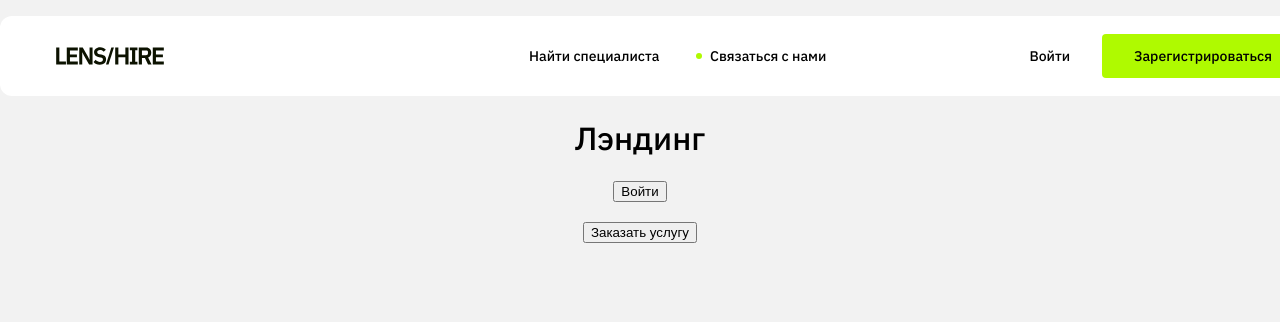
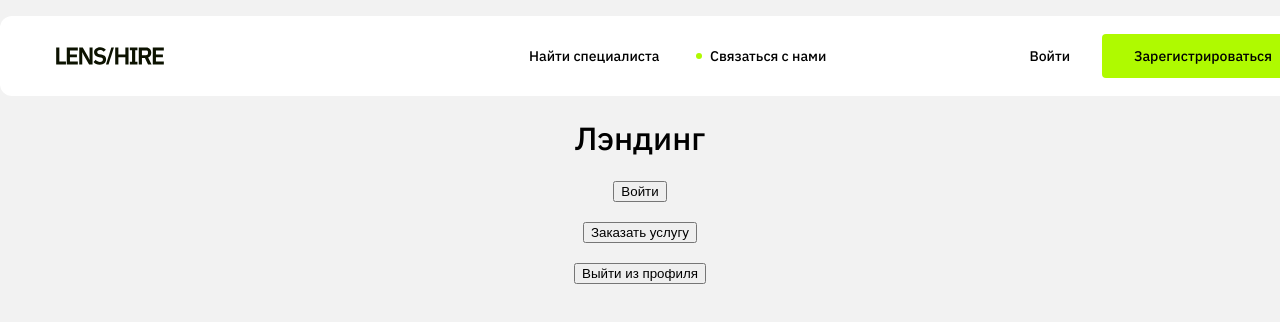
Before and after one commit to photo-booking/frontend-one, a React (Create React App) app: page / in a window 1280 px wide. Shown: the top 322 px of the page. Built offline with nearby package versions, Linux system fonts and the light colour scheme.

Commit message:
add logOut

```diff
--- a/src/components/App/App.jsx
+++ b/src/components/App/App.jsx
@@ -1,7 +1,7 @@
 import React, { useEffect, useState } from 'react';
 import { Route, Routes, useNavigate } from 'react-router-dom';
-import { CurrentUserContext } from "../context/CurrentUserContext";
-import "./App.css"
+import { CurrentUserContext } from '../context/CurrentUserContext';
+import './App.css';
 
 import {
   register,
@@ -11,7 +11,8 @@ import {
   resetPassword,
   sendEmailToResetPassword,
   getUserInfo,
-  checkToken
+  checkToken,
+  logOut
 } from '../../utils/auth';
 
 import { Signin } from '../../pages/Signin/Signin';
@@ -37,8 +38,8 @@ export function App() {
   const [currentUser, setCurrentUser] = React.useState({});
 
   const [isClient, setIsClient] = useState(undefined);
-  const [isEmailSend, setIsEmailSend] = useState(false);//false
-  const [isPasswordReset, setIsPasswordReset] = useState(false);//false
+  const [isEmailSend, setIsEmailSend] = useState(false); //false
+  const [isPasswordReset, setIsPasswordReset] = useState(false); //false
   const [errMessage, setErrorMessage] = useState(undefined);
 
   const [isLoader, setIsLoader] = useState(false);
@@ -47,24 +48,24 @@ export function App() {
   const onSubmitSignin = values => {
     login(values)
       .then(res => {
-        const jwt = localStorage.getItem("token");
+        const jwt = localStorage.getItem('token');
         getUserInfo(jwt)
-          .then((res) => {
+          .then(res => {
+            console.log(res);
             setCurrentUser(res.results);
             setLoggedIn(true);
-            navigate('/')
+            navigate('/');
           })
-          .catch((err) => {
+          .catch(err => {
             console.log(err);
-
           });
       })
-      .catch((err) => {
+      .catch(err => {
         console.log(err.non_field_errors[0]);
-        setErrorMessage(err.non_field_errors[0])
+        setErrorMessage(err.non_field_errors[0]);
         setLoggedIn(false);
       });
-  }
+  };
 
   const onSubmitSignup = (values, status) => {
     register(values, status)
@@ -78,17 +79,21 @@ export function App() {
       });
   };
 
-  // function signOut() {
-  //   setLoggedIn(false);
-  //   localStorage.removeItem("token");
-  //   setCurrentUser({});
-  //   navigate("/");
-  // }
+  //Для выхода
+  function signOut() {
+    const jwt = localStorage.getItem('token');
+    logOut(jwt).then(() => {
+      setLoggedIn(false);
+      localStorage.removeItem('token');
+      setCurrentUser({});
+      navigate('/'); //??????Куда????
+    });
+  }
 
   const onSubmitJoin = values => {
     if (values.type === 'client') {
       setIsClient(true);
-    } else{
+    } else {
       setIsClient(false);
     }
   };
@@ -101,9 +106,9 @@ export function App() {
         console.log(res);
         setIsEmailSend(true);
       })
-      .catch((err) => {
+      .catch(err => {
         err.then(e => console.log(e));
-      })
+      });
   };
 
   const onSubmitResetPassword = (values, param) => {
@@ -115,7 +120,7 @@ export function App() {
       })
       .catch(err => {
         console.log(err);
-      })
+      });
   };
 
   const signinGoogle = param => {
@@ -140,38 +145,38 @@ export function App() {
 
   function tokenCheck() {
     setIsLoader(true);
-    const jwt = localStorage.getItem("token");
+    const jwt = localStorage.getItem('token');
     if (jwt) {
       checkToken(jwt)
-        .then((res) => {
+        .then(res => {
           const [userInfo] = res;
           setCurrentUser(userInfo);
           setLoggedIn(true);
-           navigate("/", { replace: true });
+          navigate('/', { replace: true });
         })
-        .catch((err) => {
-          console.log("Ошибка:" + err)
-          localStorage.removeItem("token");
+        .catch(err => {
+          console.log('Ошибка:' + err);
+          localStorage.removeItem('token');
           setLoggedIn(false);
         })
         .finally(() => setIsLoader(false));
     }
   }
   useEffect(() => {
-    if (localStorage.getItem("token")) {
     tokenCheck();
-    }
   }, []);
-
 
   return (
     <CurrentUserContext.Provider value={currentUser}>
-      <div className='page'>
-      <HeaderMain isClient={isClient} setIsClient={setIsClient}></HeaderMain>
+      <div className="page">
+        <HeaderMain
+          isClient={isClient}
+          setIsClient={setIsClient}
+        ></HeaderMain>
         <Routes>
           <Route
             path="/"
-          element={<Landing />}
+            element={<Landing signOut={signOut}/>}
           />
           <Route
             path="/sign-up"
@@ -252,7 +257,6 @@ export function App() {
             element={<Page404 />}
           />
         </Routes>
-
       </div>
     </CurrentUserContext.Provider>
   );
--- a/src/pages/Landing/Landing.jsx
+++ b/src/pages/Landing/Landing.jsx
@@ -2,13 +2,15 @@ import { useNavigate } from 'react-router-dom';
 import './Landing.css';
 
 
-export const Landing = () => {
+export const Landing = (props) => {
   const navigate = useNavigate();
+  const {signOut} = props;
   return (
     <div className={'landing-container'}>
       <h1>Лэндинг</h1>
       <button onClick={() => navigate('/sign-in')}>Войти</button>
       <button onClick={() => navigate('/order-service')}>Заказать услугу</button>
+      <button onClick={signOut}>Выйти из профиля</button>
     </div>
   );
 };
--- a/src/utils/auth.js
+++ b/src/utils/auth.js
@@ -107,3 +107,15 @@ export function checkToken(jwt) {
     headers: { ...HEADERS, Authorization: `token ${jwt}` }
   }).then(res => getResponseData(res));
 }
+
+//выйти из профиля
+export function logOut(jwt) {
+  return fetch(`${BASE_URL}/auth/token/logout`, {
+    method: 'POST',
+    headers: { ...HEADERS, Authorization: `token ${jwt}` }
+  }).then((res)=> {
+    if(res.status === 204) {
+      console.log("токен удален")
+    }
+  });
+}
```
Lines whose indentation alone changed are shown as unchanged.
